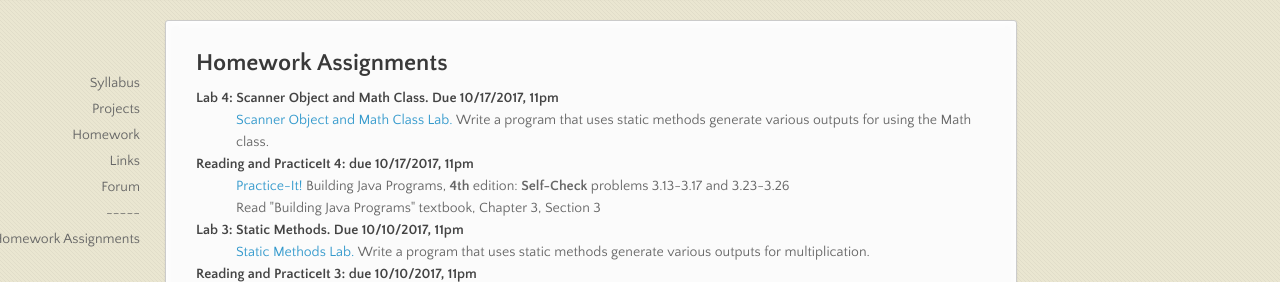
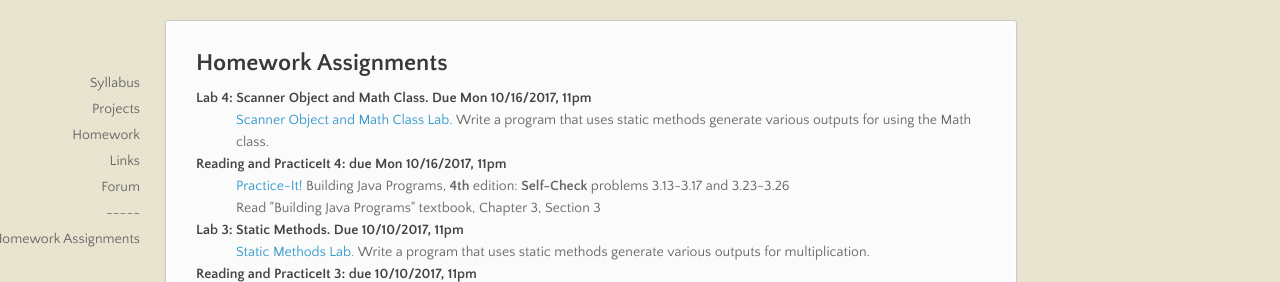
Before and after one commit to stutlerk/ihs-website, a Jekyll site: the page built from _apcs/homework.html, in a window 1280 px wide. Shown: the part 170-452 px from the top of the page. Built offline with Jekyll 4.4.1, drawn with Linux system fonts in a browser that asks for light colours; nearby versions of some CDN libraries.

Commit message:
Update homework.html

```diff
--- a/_apcs/homework.html
+++ b/_apcs/homework.html
@@ -6,10 +6,10 @@ layout: course
 <section>
 <h2>Homework Assignments</h2>
   <dl>
-    <dt>Lab 4: Scanner Object and Math Class. Due 10/17/2017, 11pm</dt>
+    <dt>Lab 4: Scanner Object and Math Class. Due Mon 10/16/2017, 11pm</dt>
     <dd><a href="https://issaquahwednet-my.sharepoint.com/personal/stutlerk_issaquah_wednet_edu/_layouts/15/guestaccess.aspx?docid=0088a62bf945d421092893bee03e41f1d&authkey=ASKTBb0D7LBxY1bcgAmyXuM" target="_blank">Scanner Object and Math Class Lab.</a> Write a program that uses static methods generate various outputs for using the Math class.</dd>
 
-    <dt>Reading and PracticeIt 4: due 10/17/2017, 11pm</dt>
+    <dt>Reading and PracticeIt 4: due Mon 10/16/2017, 11pm</dt>
     <dd><a href="https://practiceit.cs.washington.edu/" target="_blank">Practice-It!</a> Building Java Programs, <b>4th</b> edition: <b>Self-Check</b> problems 3.13-3.17 and 3.23-3.26</dd>
     <dd>Read "Building Java Programs" textbook, Chapter 3, Section 3</dd>
 
```
